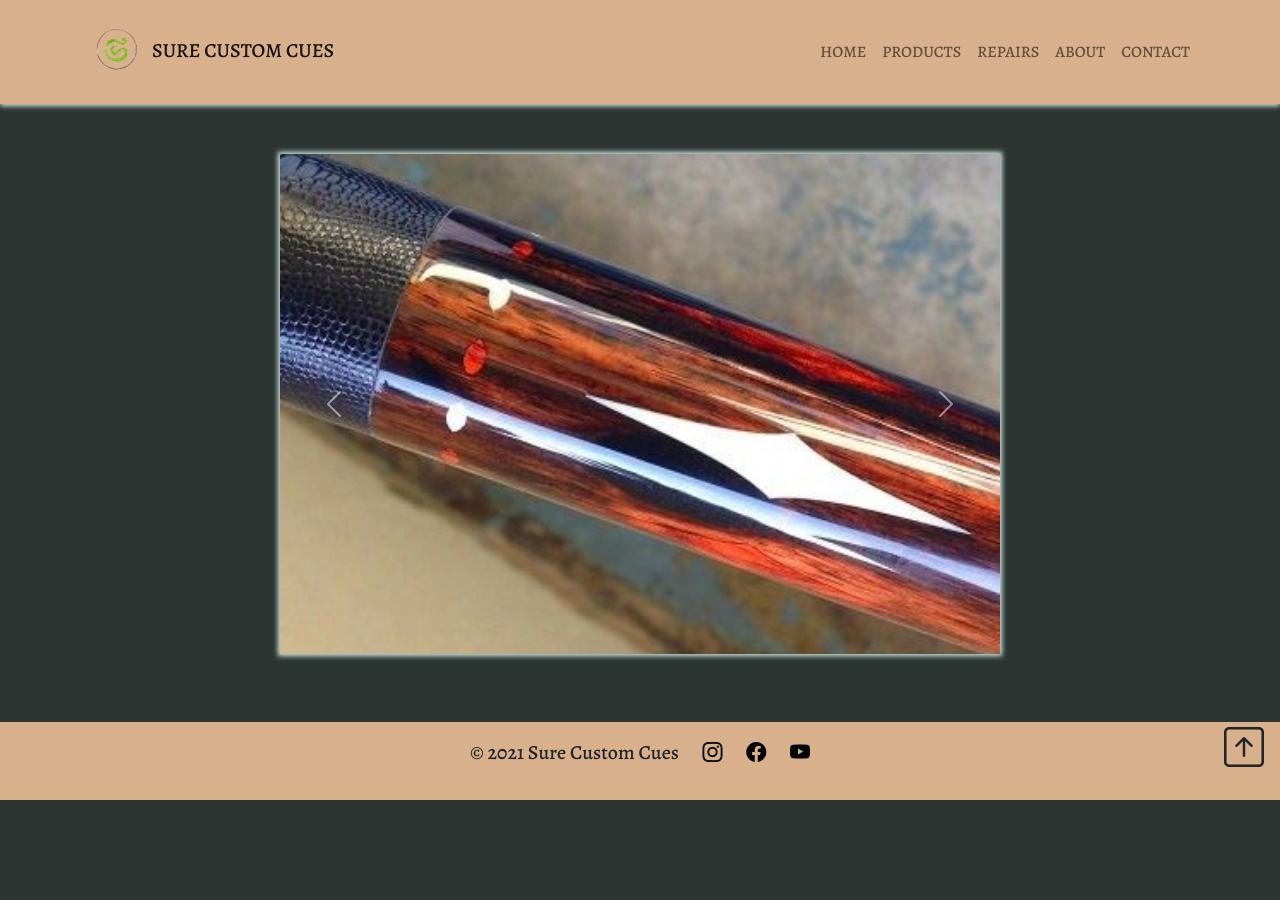
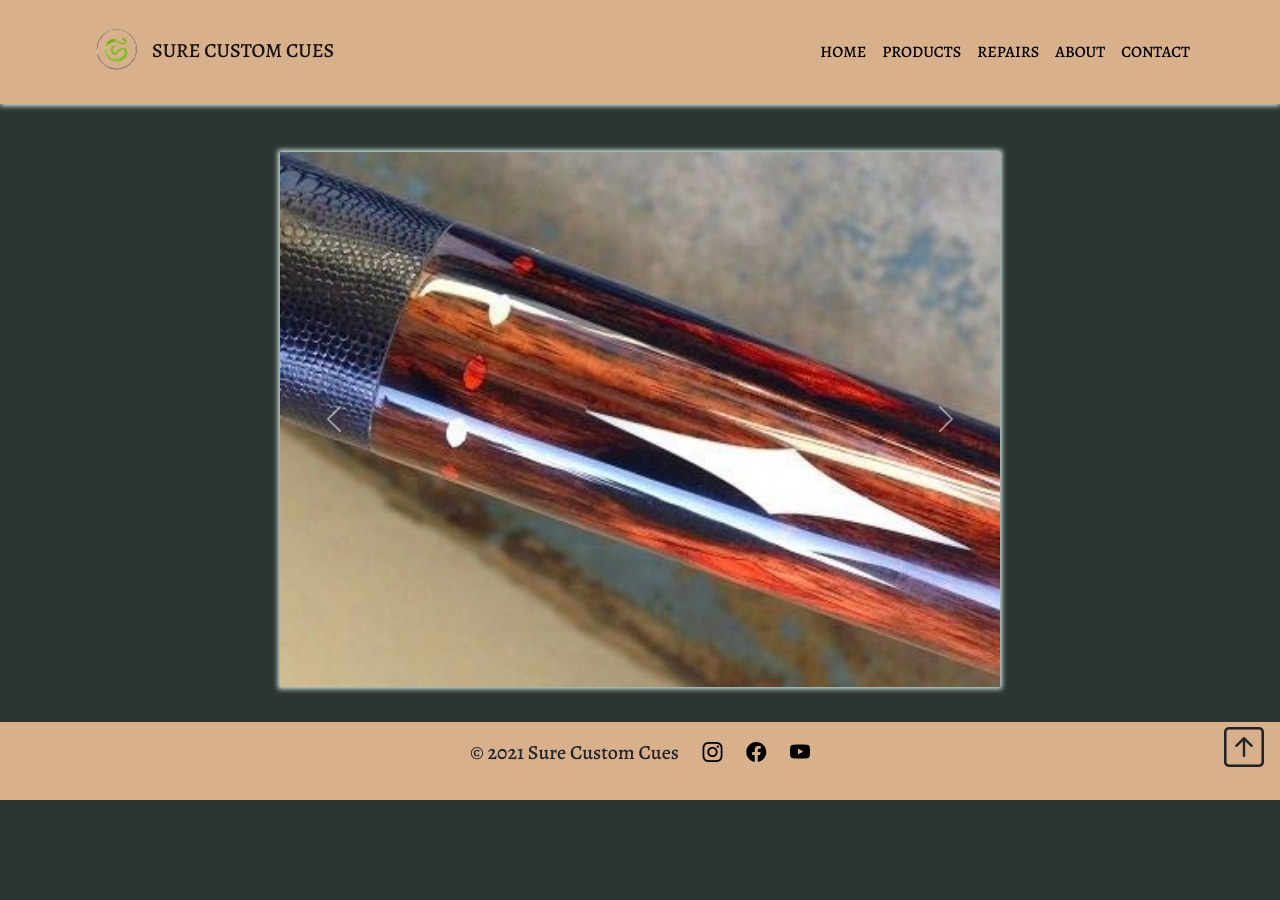
Before and after one commit to ivarsaris/sure_cues, a Django app: page / in a window 1280 px wide. Run offline with Django 3.2, Linux system fonts and the light colour scheme; some libraries are stand-ins or nearby versions.

Commit message:
changed carousel so it adapts to image ratio

```diff
--- a/webpage/static/webpage/style.css
+++ b/webpage/static/webpage/style.css
@@ -4,8 +4,10 @@ hr {
 }
 
 img {
-    max-height: 200px;
-    max-width: auto;
+    max-height: 300px;
+    max-width: 300px;
+    width: auto;
+    height: auto;
 }
 
 body {
@@ -53,6 +55,10 @@ body {
     footer .lead {
         font-size: 1rem;
     }
+}
+
+.navbar-light .navbar-nav .nav-link {
+    color: black;
 }
 
 .navbar-nav .nav-item .active {
@@ -146,9 +152,16 @@ nav ul li a:hover {
 
 .carousel {
     box-shadow: 0 0 5px 2px #D1E8E2;
-    margin-top: 50px;
+}
+/* ensure the image keeps its aspect ratio */
+.carousel-item img {
+    max-width: none;
+    max-height: none;
+    width: auto;
+    height: auto;
 }
 
+/*
 .carousel .carousel-item {
     height: 300px;
 }
@@ -158,7 +171,6 @@ nav ul li a:hover {
     object-fit: cover;
     top: 0;
     left: 0;
-    min-height: 300px;
 }
 
 @media screen and (min-width: 768px) {
@@ -168,12 +180,9 @@ nav ul li a:hover {
     .carousel-item img {
         min-height: 500px;
     }
-}
+} */
 
 /* products page */
-.cues-heading{
-    padding: 2rem;
-}
 
 .card-title {
     color: #2c3531;
@@ -188,14 +197,17 @@ nav ul li a:hover {
 .product-heading {
     box-shadow: 0 0 5px 2px #D9B08c;
     border-radius: 5px;
+    padding: 2rem;
 }
 
 .shafts-card {
     box-shadow: 0 0 5px 2px #D9B08c;
+    margin-top: 10px;
 }
 
 .cues-card {
     box-shadow: 0 0 5px 2px black;
+    margin-top: 10px;
 }
 
 /* repairs table */
--- a/webpage/templates/webpage/index.html
+++ b/webpage/templates/webpage/index.html
@@ -6,21 +6,21 @@
     <div class="container">
         <!-- home page carousel -->
         <div class="row justify-content-center">
-            <div class="col-lg-8">
+            <div class="col-lg-8 mt-5">
                 <!-- change data-bs-intercal class to change interval speed, currently 3s -->
-                <div id="carouselExampleControls" class="carousel slide carousel-fade" data-bs-ride="carousel" data-bs-interval="3000">
+                <div id="carouselExampleControls" class="carousel slide carousel-fade" data-ride="carousel" data-bs-interval="3000">
                     <div class="carousel-inner">
-                        <div class="carousel-item active d-block w-100">
-                            <img src="{% static 'webpage/media/asure1.jpg'%}" class="d-block w-100 img-fluid" alt="sure custom cues slide 1">
+                        <div class="carousel-item active">
+                            <img src="{% static 'webpage/media/asure1.jpg'%}" class="d-block w-100" alt="sure custom cues slide 1">
                         </div>
                         <div class="carousel-item">
-                            <img src="{% static 'webpage/media/asure2.jpg'%}" class="d-block w-100 img-fluid" alt="sure custom cues slide 2">
+                            <img src="{% static 'webpage/media/asure2.jpg'%}" class="d-block w-100" alt="sure custom cues slide 2">
                         </div>
                         <div class="carousel-item">
-                            <img src="{% static 'webpage/media/asure3.jpg'%}" class="d-block w-100 img-fluid" alt="sure custom cues slide 3">
+                            <img src="{% static 'webpage/media/asure3.jpg'%}" class="d-block w-100" alt="sure custom cues slide 3">
                         </div>
                         <div class="carousel-item">
-                            <img src="{% static 'webpage/media/asure4.jpg'%}" class="d-block w-100 img-fluid" alt="sure custom cues slide 4">
+                            <img src="{% static 'webpage/media/asure4.jpg'%}" class="d-block w-100" alt="sure custom cues slide 4">
                         </div>
                     </div>
                     <button class="carousel-control-prev" type="button" data-bs-target="#carouselExampleControls"
```
